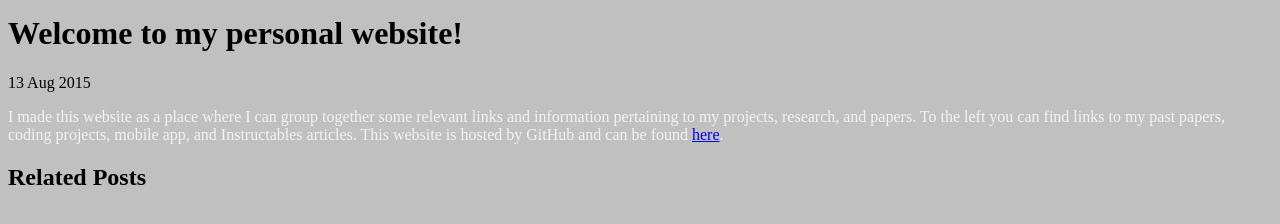
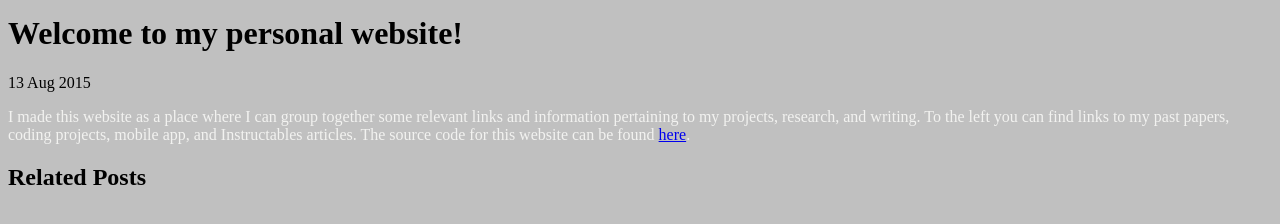
Before and after one commit to cakoch10/cakoch10.github.io, a Jekyll site: the page built from _posts/2015-08-13-whats-jekyll.md, in a window 1280 px wide. Shown: the part 346-570 px from the top of the page. Built offline with Jekyll 4.4.1, drawn with Linux system fonts in a browser that asks for light colours; Markdown is read by kramdown in place of the engine named in the settings.

Commit message:
Update 2015-08-13-whats-jekyll.md

```diff
--- a/_posts/2015-08-13-whats-jekyll.md
+++ b/_posts/2015-08-13-whats-jekyll.md
@@ -4,7 +4,7 @@ title: Welcome to my personal website!
 ---
 
 <span style="color:#f2f2f0">
-I made this website as a place where I can group together some relevant links and information pertaining to my projects, research, and papers. To the left you can find links to my past papers, coding projects, mobile app, and Instructables articles. This website is hosted by GitHub and can be found [here](https://github.com/cakoch10/cakoch10.github.io).
+I made this website as a place where I can group together some relevant links and information pertaining to my projects, research, and writing. To the left you can find links to my past papers, coding projects, mobile app, and Instructables articles. The source code for this website can be found [here](https://github.com/cakoch10/cakoch10.github.io).
 </span>
 
 <!--
```
